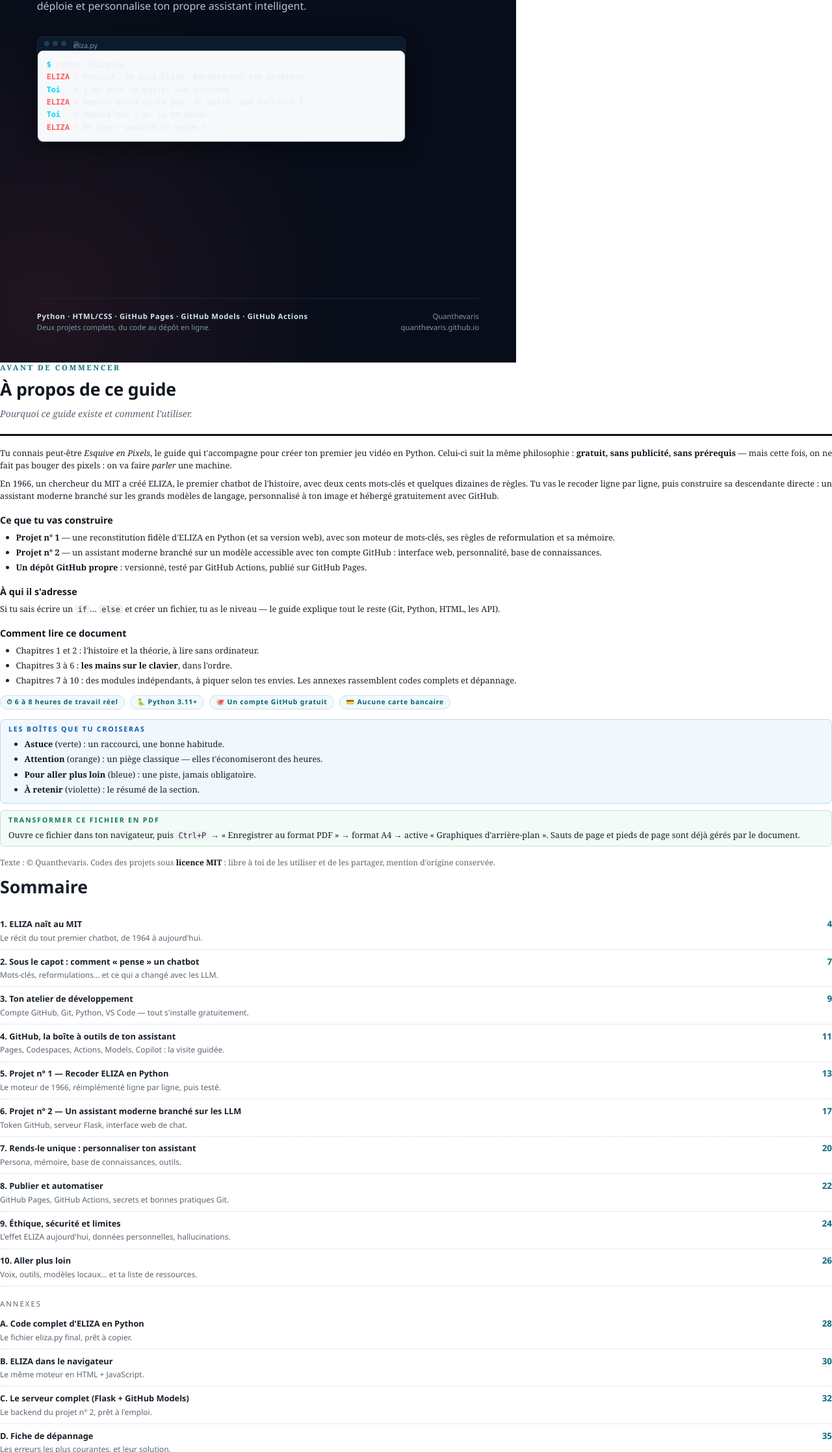
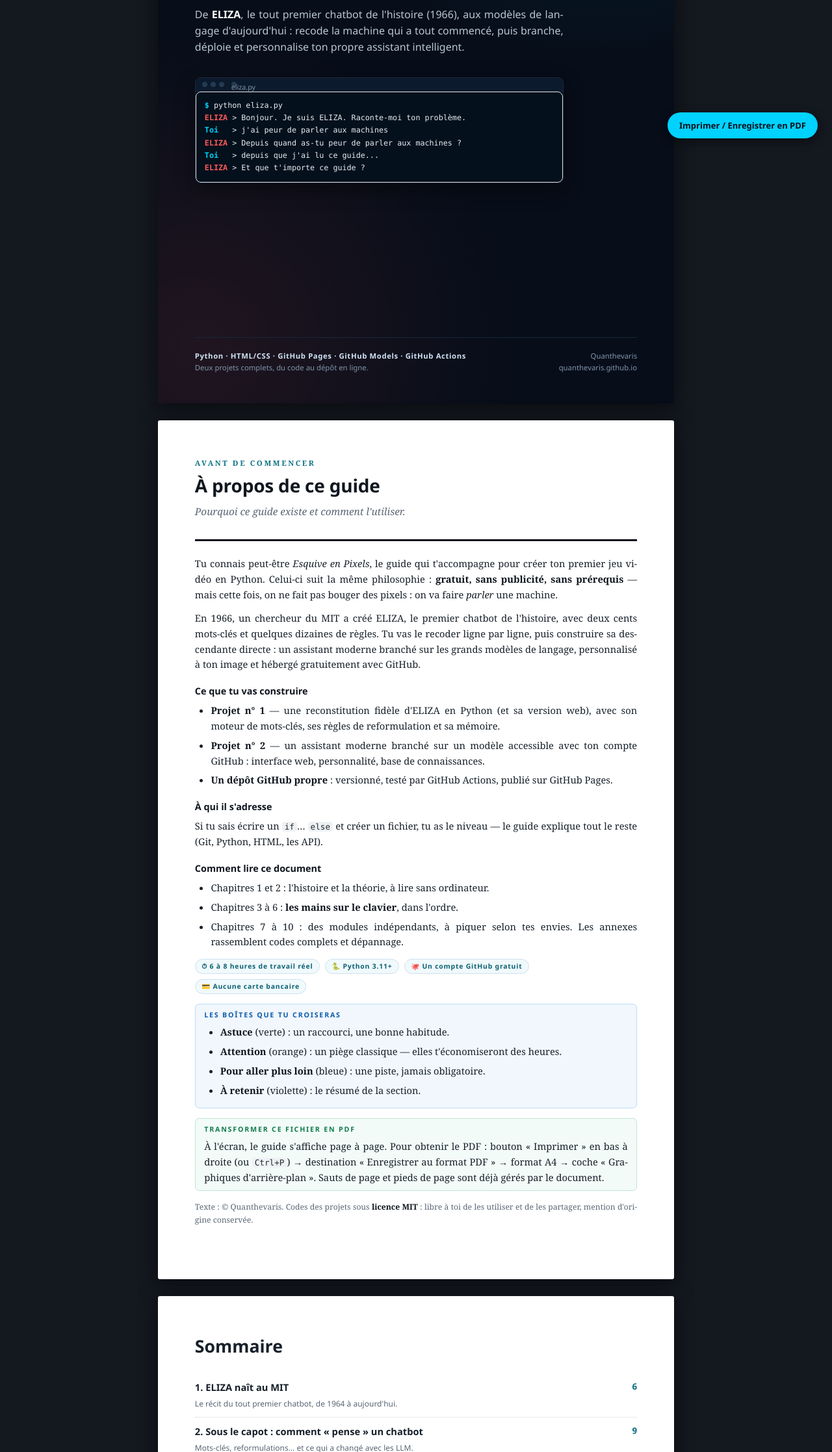
Before and after one commit to Quanthevaris/quanthevaris.github.io, a plain HTML site: page guide-assistant-ia.html in a window 1280 px wide. Shown: the part 565-2800 px from the top of the page at 65% size. Drawn offline with Linux system fonts and the light colour scheme.

Commit message:
Présentation écran page à page + bouton d'impression, typographie livre restaurée (49 pages), contraste du terminal de couverture, enrichissement ch4 (modèles GitHub Models)
Co-authored-by: arena-agent <297053741+arena-agent@users.noreply.github.com>

```diff
--- a/guide-assistant-ia.html
+++ b/guide-assistant-ia.html
@@ -21,13 +21,13 @@ html{ -webkit-print-color-adjust:exact; print-color-adjust:exact; }
 body{
   margin:0; color:var(--ink); background:var(--paper);
   font-family:Georgia,'Times New Roman','DejaVu Serif',serif;
-  font-size:9.6pt; line-height:1.46;
+  font-size:11pt; line-height:1.62;
 }
 
 /* ---------- Pages ---------- */
 @page{
   size:A4;
-  margin:14mm 14mm 16mm 14mm;
+  margin:16mm 15mm 18mm 15mm;
   @bottom-left{
     content:"Quanthevaris · Crée ton assistant IA avec GitHub";
     font-family:'Segoe UI',Arial,sans-serif; font-size:7.5pt; color:#9aa4b0;
@@ -68,7 +68,7 @@ section, nav.toc{ break-before:page; }
 .term-bar{ display:flex; align-items:center; gap:5px; background:#0b1a2c; padding:6px 10px; font-size:8pt; color:#7f95ab; border-bottom:1px solid #1e293b; }
 .term-bar span{ width:8px; height:8px; border-radius:50%; background:#233b52; display:inline-block; }
 .term-bar .t{ margin-left:6px; }
-.cover-term pre{ margin:0; padding:11px 13px; font-family:'Cascadia Code',Consolas,'Courier New',monospace; font-size:8.8pt; line-height:1.65; color:#e6edf3; white-space:pre-wrap; }
+.cover-term pre{ margin:0; padding:11px 13px; background:#04101c; font-family:'Cascadia Code',Consolas,'Courier New',monospace; font-size:8.8pt; line-height:1.65; color:#e6edf3; white-space:pre-wrap; }
 .cover-term .p{ color:var(--cyan); font-weight:700; }
 .cover-term .el{ color:var(--red); font-weight:700; }
 .cover-foot{ display:flex; justify-content:space-between; align-items:flex-end; font-size:8.5pt; color:#7f95ab; border-top:1px solid #16273a; padding-top:5mm; }
@@ -76,19 +76,19 @@ section, nav.toc{ break-before:page; }
 
 /* ---------- Typographie intérieure ---------- */
 h1,h2,h3,h4,.sans{ font-family:'Segoe UI','Helvetica Neue',Arial,sans-serif; }
-h1.chapter{ font-size:20pt; line-height:1.2; margin:0 0 3mm; color:#10161f; font-weight:800; letter-spacing:-.2px; }
+h1.chapter{ font-size:21pt; line-height:1.2; margin:0 0 3mm; color:#10161f; font-weight:800; letter-spacing:-.2px; }
 .chaplabel{
   font-size:8.5pt; letter-spacing:2.6px; text-transform:uppercase; color:var(--cyan-dark);
   font-weight:700; margin:0 0 2.5mm;
 }
-.lede{ font-size:10.5pt; color:var(--muted); font-style:italic; line-height:1.45; margin:0 0 3mm; }
-.chapter-head{ border-bottom:2.5pt solid #070d19; padding-bottom:2.5mm; margin-bottom:4.5mm; }
-h2{ font-size:12.2pt; color:var(--cyan-deep); margin:5mm 0 2mm; font-weight:750; letter-spacing:-.1px; }
+.lede{ font-size:11.5pt; color:var(--muted); font-style:italic; line-height:1.55; margin:0 0 4mm; }
+.chapter-head{ border-bottom:2.5pt solid #070d19; padding-bottom:4mm; margin-bottom:6mm; }
+h2{ font-size:13pt; color:var(--cyan-deep); margin:7mm 0 2.8mm; font-weight:750; letter-spacing:-.1px; }
 h2 .n{ color:#b7c2cc; font-weight:600; margin-right:4pt; }
 h3{ font-size:10.8pt; color:#10161f; margin:4.5mm 0 1.8mm; font-weight:700; }
-p{ margin:0 0 2.7mm; text-align:justify; hyphens:auto; }
+p{ margin:0 0 3.4mm; text-align:justify; hyphens:auto; }
 ul,ol{ margin:0 0 3.6mm; padding-left:6.5mm; }
-li{ margin-bottom:1.2mm; text-align:justify; }
+li{ margin-bottom:1.6mm; text-align:justify; }
 a{ color:var(--cyan-deep); text-decoration:none; border-bottom:.5pt solid #b9c4cd; }
 strong{ color:#0d141d; }
 hr.thin{ border:0; border-top:.8pt solid var(--line); margin:5mm 0; }
@@ -96,17 +96,17 @@ hr.thin{ border:0; border-top:.8pt solid var(--line); margin:5mm 0; }
 /* ---------- Code ---------- */
 pre{
   background:var(--code-bg); border:1px solid var(--code-border); border-radius:6pt;
-  padding:6pt 8pt; margin:2.8mm 0;
+  padding:7pt 9pt; margin:3.5mm 0;
   font-family:'Cascadia Code',Consolas,'Courier New',monospace;
-  font-size:8pt; line-height:1.38; color:var(--code-ink); white-space:pre-wrap;
+  font-size:9pt; line-height:1.55; color:var(--code-ink); white-space:pre-wrap;
 }
 pre .c{ color:#8b949e; font-style:italic; }
-section[id^='annexe'] pre{ font-size:7.5pt; line-height:1.28; }        /* commentaire */
+section[id^='annexe'] pre{ font-size:8.3pt; line-height:1.45; }        /* commentaire */
 pre .s{ color:#8a4a0b; }                            /* chaîne */
 pre .k{ color:#b03a7e; font-weight:600; }           /* mot-clé */
 pre .f{ color:#0b7285; }                            /* fonction */
 code{
-  font-family:'Cascadia Code',Consolas,'Courier New',monospace; font-size:8.9pt;
+  font-family:'Cascadia Code',Consolas,'Courier New',monospace; font-size:9.5pt;
   background:#eef1f4; border-radius:3pt; padding:0 3pt; color:#24292f;
 }
 pre code{ background:none; padding:0; font-size:inherit; }
@@ -115,7 +115,7 @@ pre.term .p{ color:#00d2ff; font-weight:700; }
 pre.term .ok{ color:#7ee787; }
 
 /* ---------- Encadrés ---------- */
-.box{ border-radius:5pt; padding:5pt 9pt; margin:2.8mm 0; break-inside:avoid; border:1px solid; }
+.box{ border-radius:5pt; padding:6pt 10pt; margin:4mm 0; break-inside:avoid; border:1px solid; }
 .box .box-label{
   font-family:'Segoe UI',Arial,sans-serif; font-size:8pt; font-weight:800;
   letter-spacing:1.8px; text-transform:uppercase; margin:0 0 1.6mm;
@@ -129,22 +129,22 @@ pre.term .ok{ color:#7ee787; }
 
 /* ---------- Dialogues ---------- */
 .chat{ border:1px solid #dfe5ea; border-radius:6pt; background:#fbfcfd; padding:7pt 10pt; margin:3.5mm 0; break-inside:avoid; }
-.chat .line{ margin:2.2pt 0; font-family:'Cascadia Code',Consolas,monospace; font-size:8.5pt; line-height:1.45; }
+.chat .line{ margin:3pt 0; font-family:'Cascadia Code',Consolas,monospace; font-size:9.2pt; line-height:1.55; }
 .chat .who{ font-weight:800; }
 .chat .toi .who{ color:var(--cyan-dark); }
 .chat .eliza .who{ color:var(--red-dark); }
 
 /* ---------- Tableaux ---------- */
-table{ width:100%; border-collapse:collapse; margin:3mm 0; font-size:8.9pt; font-family:'Segoe UI',Arial,sans-serif; }
-th{ background:#eef2f6; text-align:left; padding:3.5pt 5.5pt; border:1px solid #d3dae1; font-size:8.6pt; letter-spacing:.6px; text-transform:uppercase; color:#3d4956; }
-td{ padding:3.5pt 5.5pt; border:1px solid #d3dae1; vertical-align:top; }
+table{ width:100%; border-collapse:collapse; margin:4mm 0; font-size:9.6pt; font-family:'Segoe UI',Arial,sans-serif; }
+th{ background:#eef2f6; text-align:left; padding:4.5pt 6.5pt; border:1px solid #d3dae1; font-size:8.6pt; letter-spacing:.6px; text-transform:uppercase; color:#3d4956; }
+td{ padding:4.5pt 6.5pt; border:1px solid #d3dae1; vertical-align:top; }
 tr:nth-child(even) td{ background:#fafbfc; }
 
 /* ---------- Sommaire ---------- */
 nav.toc h1{ font-size:20pt; margin:0 0 5mm; font-weight:800; }
 .toc ol{ list-style:none; padding:0; margin:0; font-family:'Segoe UI',Arial,sans-serif; }
 .toc li{ margin:0; border-bottom:.6pt dotted #ccd4dc; }
-.toc a{ display:flex; justify-content:space-between; gap:6mm; padding:2.3mm 0; border-bottom:none; color:var(--ink); }
+.toc a{ display:flex; justify-content:space-between; gap:6mm; padding:2.8mm 0; border-bottom:none; color:var(--ink); }
 .toc .t{ font-weight:600; }
 .toc .d{ display:block; font-weight:400; font-size:9pt; color:var(--muted); margin-top:.8mm; }
 .toc .pg{ font-weight:700; color:var(--cyan-deep); white-space:nowrap; font-size:10pt; }
@@ -154,8 +154,8 @@ nav.toc h1{ font-size:20pt; margin:0 0 5mm; font-weight:800; }
 /* ---------- Divers ---------- */
 .fig-arch{
   border:1px solid #d8dee4; border-radius:6pt; background:#fbfcfd; padding:8pt 10pt;
-  font-family:'Cascadia Code',Consolas,monospace; font-size:7.9pt; line-height:1.45;
-  white-space:pre; overflow:hidden; margin:3.2mm 0; break-inside:avoid; color:#33404e;
+  font-family:'Cascadia Code',Consolas,monospace; font-size:8.6pt; line-height:1.55;
+  white-space:pre; overflow:hidden; margin:4mm 0; break-inside:avoid; color:#33404e;
 }
 .checklist{ list-style:none; padding-left:0; }
 .checklist li{ padding-left:7mm; position:relative; }
@@ -171,13 +171,62 @@ nav.toc h1{ font-size:20pt; margin:0 0 5mm; font-weight:800; }
 .backcover p{ max-width:120mm; text-align:center; }
 .backcover .logo-line{ margin-bottom:8mm; }
 .badge-row{ display:flex; gap:6pt; flex-wrap:wrap; margin:2mm 0 4mm; }
+
+/* ---------- Présentation à l'écran : pages « papier » centrées ---------- */
+@media screen{
+  body{ background:#14181f; padding:26px 12px 70px; }
+  body::before{
+    content:"Guide Quanthevaris · présentation page à page. Pour le PDF : bouton en bas à droite, ou Ctrl+P.";
+    display:block; max-width:210mm; margin:0 auto 18px;
+    font-family:'Segoe UI',Arial,sans-serif; font-size:12px; color:#8fa1b3; text-align:center;
+  }
+  section, nav.toc{
+    width:210mm; max-width:100%; margin:0 auto 26px;
+    background:var(--paper); box-shadow:0 6px 30px rgba(0,0,0,.5); border-radius:3px;
+  }
+  section:not(.cover):not(.backcover), nav.toc{ padding:15mm 15mm 18mm; }
+  .cover, .backcover{ box-shadow:0 6px 30px rgba(0,0,0,.5); border-radius:3px; }
+  .noprint-btn{
+    position:fixed; right:22px; bottom:22px; z-index:9;
+    font-family:'Segoe UI',Arial,sans-serif; font-size:13px; font-weight:700;
+    color:#04101c; background:#00d2ff; border:0; border-radius:24px;
+    padding:11px 18px; cursor:pointer; box-shadow:0 4px 16px rgba(0,0,0,.45);
+  }
+  .noprint-btn:hover{ background:#3ddcff; }
+}
+@media print{ .noprint-btn{ display:none; } }
 .badge{
   font-family:'Segoe UI',Arial,sans-serif; font-size:7.8pt; font-weight:700; letter-spacing:.8px;
   border:1pt solid #cfe0ee; color:#0b6172; border-radius:20pt; padding:1.6pt 7pt; background:#f0f9fc;
 }
+
+/* ---------- Présentation à l'écran : pages « papier » centrées ---------- */
+@media screen{
+  body{ background:#14181f; padding:26px 12px 70px; }
+  body::before{
+    content:"Guide Quanthevaris · présentation page à page. Pour le PDF : bouton en bas à droite, ou Ctrl+P.";
+    display:block; max-width:210mm; margin:0 auto 18px;
+    font-family:'Segoe UI',Arial,sans-serif; font-size:12px; color:#8fa1b3; text-align:center;
+  }
+  section, nav.toc{
+    width:210mm; max-width:100%; margin:0 auto 26px;
+    background:var(--paper); box-shadow:0 6px 30px rgba(0,0,0,.5); border-radius:3px;
+  }
+  section:not(.cover):not(.backcover), nav.toc{ padding:15mm 15mm 18mm; }
+  .cover, .backcover{ box-shadow:0 6px 30px rgba(0,0,0,.5); border-radius:3px; }
+  .noprint-btn{
+    position:fixed; right:22px; bottom:22px; z-index:9;
+    font-family:'Segoe UI',Arial,sans-serif; font-size:13px; font-weight:700;
+    color:#04101c; background:#00d2ff; border:0; border-radius:24px;
+    padding:11px 18px; cursor:pointer; box-shadow:0 4px 16px rgba(0,0,0,.45);
+  }
+  .noprint-btn:hover{ background:#3ddcff; }
+}
+@media print{ .noprint-btn{ display:none; } }
 </style>
 </head>
 <body>
+<button class="noprint-btn" type="button" onclick="window.print()">Imprimer / Enregistrer en PDF</button>
 
 <!-- ================= COUVERTURE ================= -->
 <section class="cover">
@@ -256,7 +305,7 @@ nav.toc h1{ font-size:20pt; margin:0 0 5mm; font-weight:800; }
 
   <div class="box tip">
     <p class="box-label">Transformer ce fichier en PDF</p>
-    <p>Ouvre ce fichier dans ton navigateur, puis <code>Ctrl+P</code> → «&nbsp;Enregistrer au format PDF&nbsp;» → format A4 → active «&nbsp;Graphiques d'arrière-plan&nbsp;». Sauts de page et pieds de page sont déjà gérés par le document.</p>
+    <p>À l'écran, le guide s'affiche page à page. Pour obtenir le PDF&nbsp;: bouton «&nbsp;Imprimer&nbsp;» en bas à droite (ou <code>Ctrl+P</code>) → destination «&nbsp;Enregistrer au format PDF&nbsp;» → format A4 → coche «&nbsp;Graphiques d'arrière-plan&nbsp;». Sauts de page et pieds de page sont déjà gérés par le document.</p>
   </div>
 
   <p style="margin-top:4mm; font-size:9.1pt; color:var(--muted);">Texte&nbsp;: © Quanthevaris. Codes des projets sous <strong>licence MIT</strong>&nbsp;: libre à toi de les utiliser et de les partager, mention d'origine conservée.</p>
@@ -266,22 +315,22 @@ nav.toc h1{ font-size:20pt; margin:0 0 5mm; font-weight:800; }
 <nav class="toc">
   <h1>Sommaire</h1>
   <ol>
-    <li><a><span class="t">1. ELIZA naît au MIT <span class="d">Le récit du tout premier chatbot, de 1964 à aujourd'hui.</span></span><span class="pg" data-ch="1">4</span></a></li>
-    <li><a><span class="t">2. Sous le capot&nbsp;: comment «&nbsp;pense&nbsp;» un chatbot <span class="d">Mots-clés, reformulations… et ce qui a changé avec les LLM.</span></span><span class="pg" data-ch="2">7</span></a></li>
-    <li><a><span class="t">3. Ton atelier de développement <span class="d">Compte GitHub, Git, Python, VS Code — tout s'installe gratuitement.</span></span><span class="pg" data-ch="3">9</span></a></li>
-    <li><a><span class="t">4. GitHub, la boîte à outils de ton assistant <span class="d">Pages, Codespaces, Actions, Models, Copilot&nbsp;: la visite guidée.</span></span><span class="pg" data-ch="4">11</span></a></li>
-    <li><a><span class="t">5. Projet n°&nbsp;1 — Recoder ELIZA en Python <span class="d">Le moteur de 1966, réimplémenté ligne par ligne, puis testé.</span></span><span class="pg" data-ch="5">13</span></a></li>
-    <li><a><span class="t">6. Projet n°&nbsp;2 — Un assistant moderne branché sur les LLM <span class="d">Token GitHub, serveur Flask, interface web de chat.</span></span><span class="pg" data-ch="6">17</span></a></li>
-    <li><a><span class="t">7. Rends-le unique&nbsp;: personnaliser ton assistant <span class="d">Persona, mémoire, base de connaissances, outils.</span></span><span class="pg" data-ch="7">20</span></a></li>
-    <li><a><span class="t">8. Publier et automatiser <span class="d">GitHub Pages, GitHub Actions, secrets et bonnes pratiques Git.</span></span><span class="pg" data-ch="8">22</span></a></li>
-    <li><a><span class="t">9. Éthique, sécurité et limites <span class="d">L'effet ELIZA aujourd'hui, données personnelles, hallucinations.</span></span><span class="pg" data-ch="9">24</span></a></li>
-    <li><a><span class="t">10. Aller plus loin <span class="d">Voix, outils, modèles locaux… et ta liste de ressources.</span></span><span class="pg" data-ch="10">26</span></a></li>
+    <li><a><span class="t">1. ELIZA naît au MIT <span class="d">Le récit du tout premier chatbot, de 1964 à aujourd'hui.</span></span><span class="pg" data-ch="1">6</span></a></li>
+    <li><a><span class="t">2. Sous le capot&nbsp;: comment «&nbsp;pense&nbsp;» un chatbot <span class="d">Mots-clés, reformulations… et ce qui a changé avec les LLM.</span></span><span class="pg" data-ch="2">9</span></a></li>
+    <li><a><span class="t">3. Ton atelier de développement <span class="d">Compte GitHub, Git, Python, VS Code — tout s'installe gratuitement.</span></span><span class="pg" data-ch="3">12</span></a></li>
+    <li><a><span class="t">4. GitHub, la boîte à outils de ton assistant <span class="d">Pages, Codespaces, Actions, Models, Copilot&nbsp;: la visite guidée.</span></span><span class="pg" data-ch="4">15</span></a></li>
+    <li><a><span class="t">5. Projet n°&nbsp;1 — Recoder ELIZA en Python <span class="d">Le moteur de 1966, réimplémenté ligne par ligne, puis testé.</span></span><span class="pg" data-ch="5">18</span></a></li>
+    <li><a><span class="t">6. Projet n°&nbsp;2 — Un assistant moderne branché sur les LLM <span class="d">Token GitHub, serveur Flask, interface web de chat.</span></span><span class="pg" data-ch="6">23</span></a></li>
+    <li><a><span class="t">7. Rends-le unique&nbsp;: personnaliser ton assistant <span class="d">Persona, mémoire, base de connaissances, outils.</span></span><span class="pg" data-ch="7">27</span></a></li>
+    <li><a><span class="t">8. Publier et automatiser <span class="d">GitHub Pages, GitHub Actions, secrets et bonnes pratiques Git.</span></span><span class="pg" data-ch="8">30</span></a></li>
+    <li><a><span class="t">9. Éthique, sécurité et limites <span class="d">L'effet ELIZA aujourd'hui, données personnelles, hallucinations.</span></span><span class="pg" data-ch="9">33</span></a></li>
+    <li><a><span class="t">10. Aller plus loin <span class="d">Voix, outils, modèles locaux… et ta liste de ressources.</span></span><span class="pg" data-ch="10">35</span></a></li>
     <li class="part">Annexes</li>
-    <li><a><span class="t">A. Code complet d'ELIZA en Python <span class="d">Le fichier eliza.py final, prêt à copier.</span></span><span class="pg" data-ch="A">28</span></a></li>
-    <li><a><span class="t">B. ELIZA dans le navigateur <span class="d">Le même moteur en HTML + JavaScript.</span></span><span class="pg" data-ch="B">30</span></a></li>
-    <li><a><span class="t">C. Le serveur complet (Flask + GitHub Models) <span class="d">Le backend du projet n°&nbsp;2, prêt à l'emploi.</span></span><span class="pg" data-ch="C">32</span></a></li>
-    <li><a><span class="t">D. Fiche de dépannage <span class="d">Les erreurs les plus courantes, et leur solution.</span></span><span class="pg" data-ch="D">35</span></a></li>
-    <li><a><span class="t">Glossaire <span class="d">Les mots de l'IA, expliqués simplement.</span></span><span class="pg" data-ch="G">36</span></a></li>
+    <li><a><span class="t">A. Code complet d'ELIZA en Python <span class="d">Le fichier eliza.py final, prêt à copier.</span></span><span class="pg" data-ch="A">38</span></a></li>
+    <li><a><span class="t">B. ELIZA dans le navigateur <span class="d">Le même moteur en HTML + JavaScript.</span></span><span class="pg" data-ch="B">41</span></a></li>
+    <li><a><span class="t">C. Le serveur complet (Flask + GitHub Models) <span class="d">Le backend du projet n°&nbsp;2, prêt à l'emploi.</span></span><span class="pg" data-ch="C">43</span></a></li>
+    <li><a><span class="t">D. Fiche de dépannage <span class="d">Les erreurs les plus courantes, et leur solution.</span></span><span class="pg" data-ch="D">46</span></a></li>
+    <li><a><span class="t">Glossaire <span class="d">Les mots de l'IA, expliqués simplement.</span></span><span class="pg" data-ch="G">47</span></a></li>
   </ol>
 </nav>
 
@@ -512,6 +561,20 @@ venv/
   <div class="box warn">
     <p class="box-label">Attention — le piège du nom de modèle</p>
     <p>Dans l'API de GitHub Models, un modèle s'identifie par son nom <strong>précédé de son fournisseur</strong>&nbsp;: <code>openai/gpt-4o-mini</code>, et non <code>gpt-4o-mini</code>. Passer le nom seul déclenche une erreur de validation — c'est la première chose à vérifier si ton serveur répond 404 ou 400. Choisis pour commencer <code>openai/gpt-4o-mini</code>&nbsp;: rapide, très capable, et économe en quota.</p>
+  </div>
+
+  <h3>Quelques modèles pour commencer</h3>
+  <p>Le catalogue évolue chaque mois — le playground affiche toujours la liste du jour, et la fiche de chaque modèle donne son identifiant exact. À la date d'édition de ce guide, voici de bons points de départ&nbsp;:</p>
+  <table>
+    <tr><th style="width:34%">Identifiant</th><th style="width:24%">Style</th><th>Pour quoi faire</th></tr>
+    <tr><td><code>openai/gpt-4o-mini</code></td><td>Rapide, économe</td><td>Le choix par défaut de ce guide&nbsp;: parfait pour un assistant conversationnel.</td></tr>
+    <tr><td><code>openai/gpt-4o</code></td><td>Plus costaud</td><td>Analyses plus longues, rédaction soignée — consomme plus de quota.</td></tr>
+    <tr><td><code>openai/gpt-4.1</code></td><td>Raisonneur</td><td>Tâches complexes, code détaillé — à réserver aux gros besoins.</td></tr>
+    <tr><td>Llama, Mistral, Phi…</td><td>Modèles ouverts</td><td>Repère-les dans le playground&nbsp;: même API, saveurs différentes.</td></tr>
+  </table>
+  <div class="box info">
+    <p class="box-label">Mini-essai — 2 minutes, zéro code</p>
+    <p>Va sur <strong>github.com → Marketplace → Models</strong> (ou models.github.ai), choisis un modèle et discute avec lui dans le playground. Clique ensuite sur l'onglet <em>Code</em>&nbsp;: le site t'affiche l'appel exact que tu viens de faire — c'est précisément ce que nous automatiserons au chapitre 6.</p>
   </div>
 
   <h2><span class="n">4.3</span>Le jeton d'accès (PAT)&nbsp;: la clé de ta machine</h2>
```
Also changed, not shown: 1 other file.
